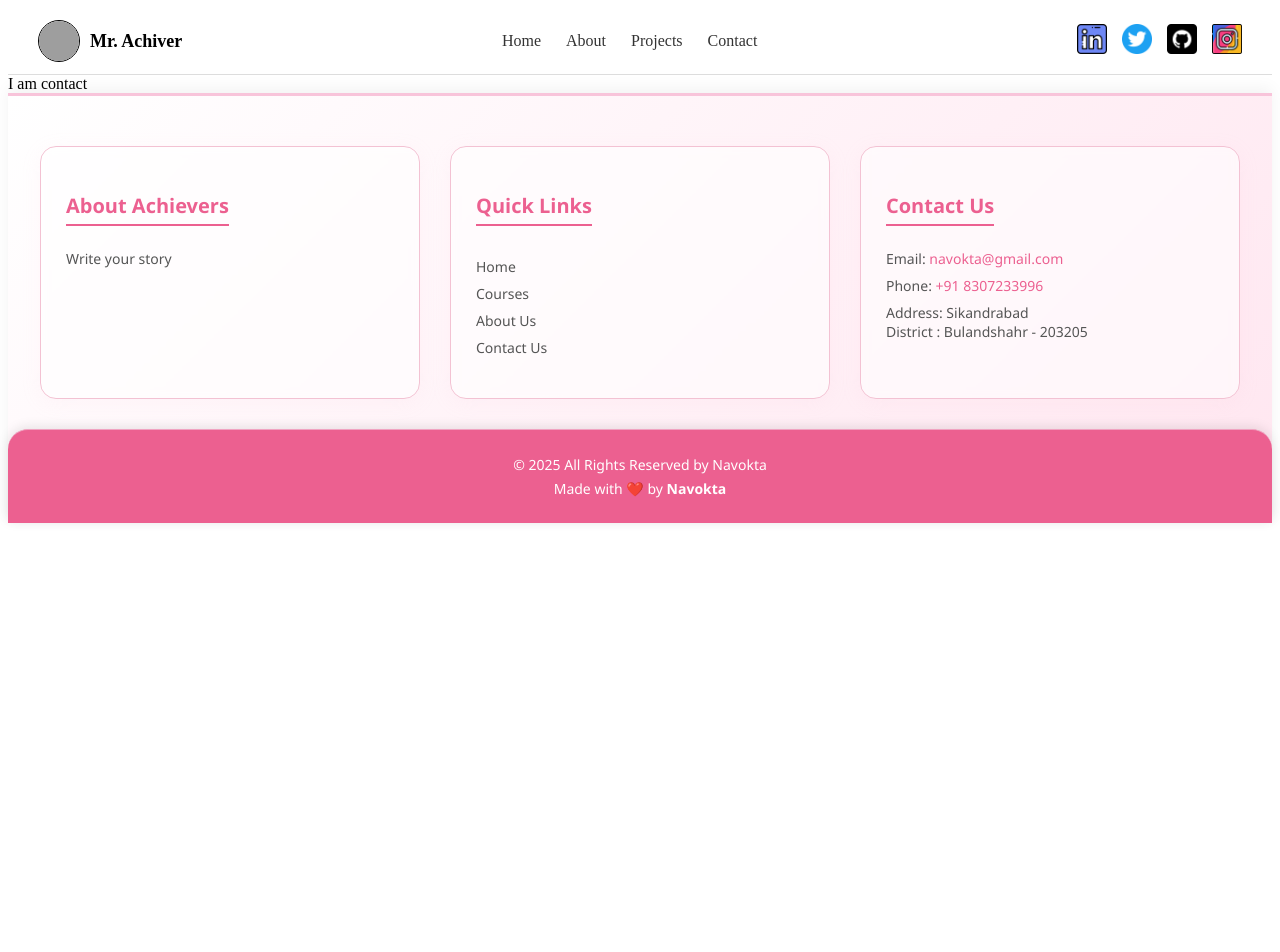
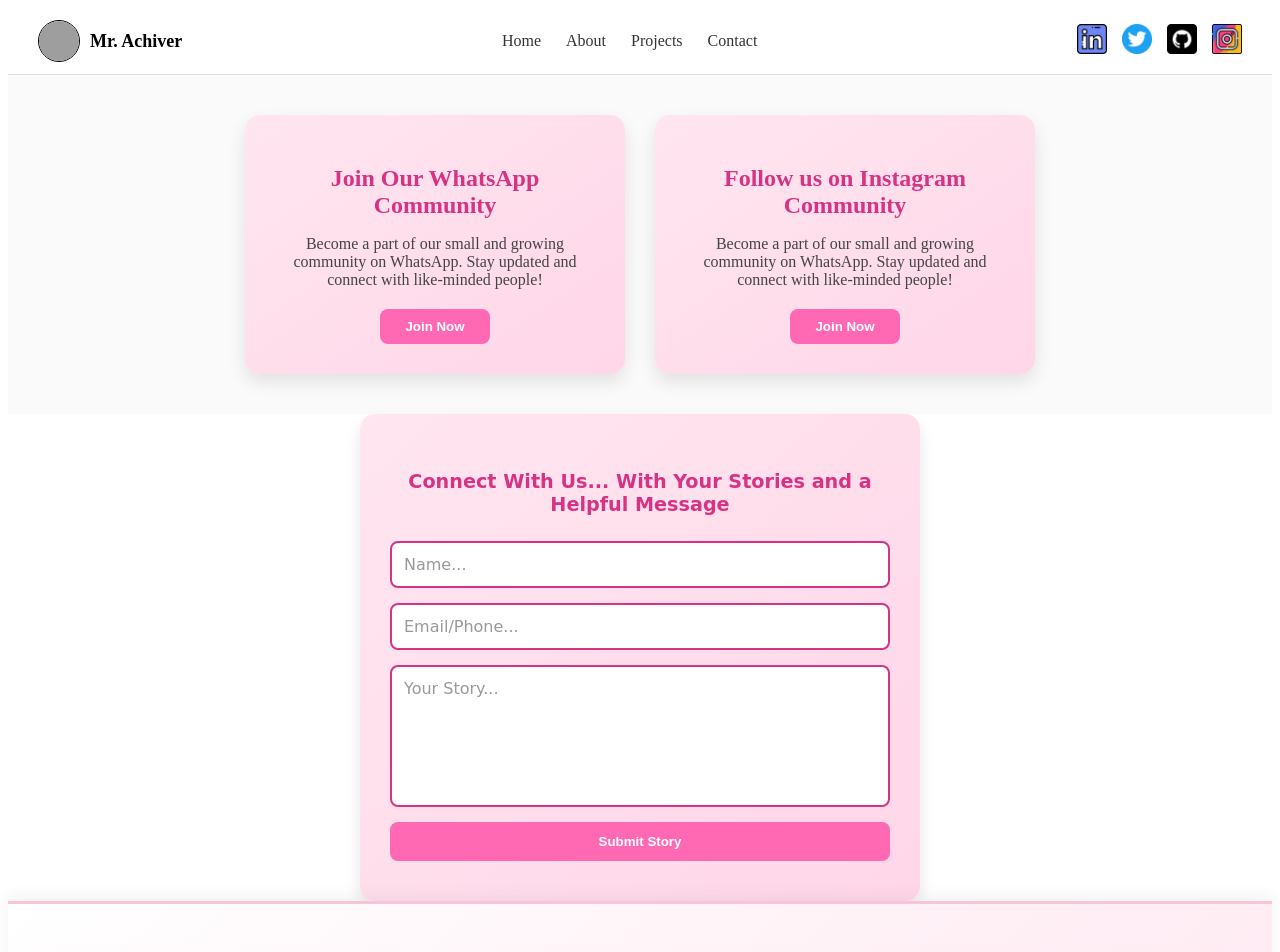
Before and after one commit to navokta/Mr-Achiever, a React (Vite) app: page /Contact in a window 1280 px wide. Shown: the top 952 px of the page. Before the commit the page ends 800 px from the top, so only its background shows below. Built offline with nearby package versions, Linux system fonts and the light colour scheme; grey boxes are pictures that could not be loaded.

Commit message:
Contact page

```diff
--- /dev/null
+++ b/src/Components/CommunityCards.css
@@ -0,0 +1,49 @@
+.community-wrapper {
+  display: flex;
+  flex-wrap: wrap;
+  gap: 30px;
+  justify-content: center;
+  padding: 40px;
+  background: #fafafa;
+}
+
+.community-card {
+  background: linear-gradient(to bottom right, #ffe6f0, #ffd6e8);
+  border-radius: 15px;
+  padding: 30px;
+  width: 320px;
+  box-shadow: 0 8px 18px rgba(0, 0, 0, 0.1);
+  text-align: center;
+  transition: transform 0.3s;
+}
+
+.community-card:hover {
+  transform: translateY(-5px);
+}
+
+.community-card h2 {
+  font-size: 1.5rem;
+  margin-bottom: 15px;
+  color: #d63384;
+}
+
+.community-card p {
+  font-size: 1rem;
+  color: #444;
+  margin-bottom: 20px;
+}
+
+.btn-join {
+  background-color: #ff69b4;
+  color: white;
+  padding: 10px 25px;
+  border: none;
+  border-radius: 8px;
+  cursor: pointer;
+  font-weight: bold;
+  transition: background-color 0.3s;
+}
+
+.btn-join:hover {
+  background-color: #e055a6;
+}
--- /dev/null
+++ b/src/Components/CommunityCards.jsx
@@ -0,0 +1,26 @@
+import React from "react";
+import "./CommunityCards.css";
+
+const CommunityCards = () => {
+  return (
+    <div className="community-wrapper">
+      <div className="community-card">
+        <h2>Join Our WhatsApp Community</h2>
+        <p>Become a part of our small and growing community on WhatsApp. Stay updated and connect with like-minded people!</p>
+        <a href="https://chat.whatsapp.com/YOUR-GROUP-LINK" target="_blank" rel="noopener noreferrer">
+          <button className="btn-join">Join Now</button>
+        </a>
+      </div>
+
+      <div className="community-card">
+        <h2>Follow us on Instagram Community</h2>
+        <p>Become a part of our small and growing community on WhatsApp. Stay updated and connect with like-minded people!</p>
+        <a href="https://chat.whatsapp.com/YOUR-GROUP-LINK" target="_blank" rel="noopener noreferrer">
+          <button className="btn-join">Join Now</button>
+        </a>
+      </div>
+    </div>
+  );
+};
+
+export default CommunityCards;
--- /dev/null
+++ b/src/Components/ContactForm.css
@@ -0,0 +1,55 @@
+.story-form-container {
+  background: linear-gradient(to bottom right, #ffe6f0, #ffd6e8);
+  border-radius: 15px;
+  padding: 40px 30px;
+  max-width: 500px;
+  margin: 0 auto;
+  box-shadow: 0 8px 16px rgba(0, 0, 0, 0.1);
+  font-family: "Comic Sans MS", cursive, sans-serif;
+  text-align: center;
+  color: #d63384;
+}
+
+.story-form-container h2 {
+  font-size: 1.2rem;
+  margin-bottom: 25px;
+}
+
+.story-form-container form {
+  display: flex;
+  flex-direction: column;
+  gap: 15px;
+}
+
+.story-form-container input,
+.story-form-container textarea {
+  padding: 12px;
+  border: 2px solid #d63384;
+  border-radius: 8px;
+  font-size: 1rem;
+  outline: none;
+  resize: none;
+  font-family: inherit;
+  color: #444;
+  background-color: white;
+}
+
+.story-form-container input::placeholder,
+.story-form-container textarea::placeholder {
+  color: #999;
+}
+
+.story-form-container button {
+  padding: 12px;
+  background-color: #ff69b4;
+  color: white;
+  border: none;
+  border-radius: 8px;
+  font-weight: bold;
+  cursor: pointer;
+  transition: background 0.3s;
+}
+
+.story-form-container button:hover {
+  background-color: #e055a6;
+}
--- /dev/null
+++ b/src/Components/ContactForm.jsx
@@ -0,0 +1,18 @@
+import React from "react";
+import "./ContactForm.css";
+
+const ContactForm = () => {
+  return (
+    <div className="story-form-container">
+      <h2>Connect With Us... With Your Stories and a Helpful Message</h2>
+      <form>
+        <input type="text" placeholder="Name..." required />
+        <input type="text" placeholder="Email/Phone..." required />
+        <textarea rows="6" placeholder="Your Story..." required></textarea>
+        <button type="submit">Submit Story</button>
+      </form>
+    </div>
+  );
+};
+
+export default ContactForm;
--- a/src/Pages/Contact.jsx
+++ b/src/Pages/Contact.jsx
@@ -1,9 +1,12 @@
 import React from 'react'
+import CommunityCards from '../Components/CommunityCards'
+import ContactForm from '../Components/ContactForm'
 
 const Contact = () => {
   return (
     <div>
-      I am contact
+      <CommunityCards />
+      <ContactForm />
     </div>
   )
 }
```
